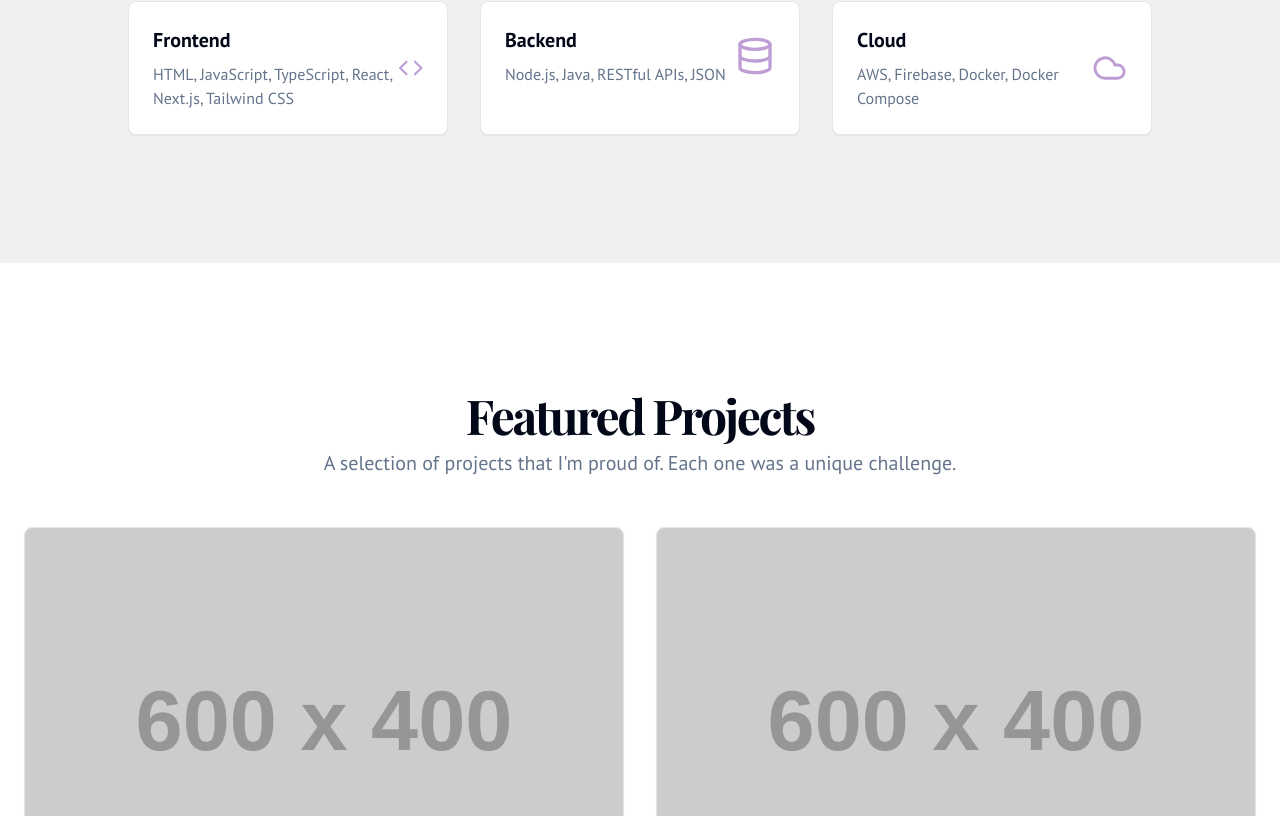
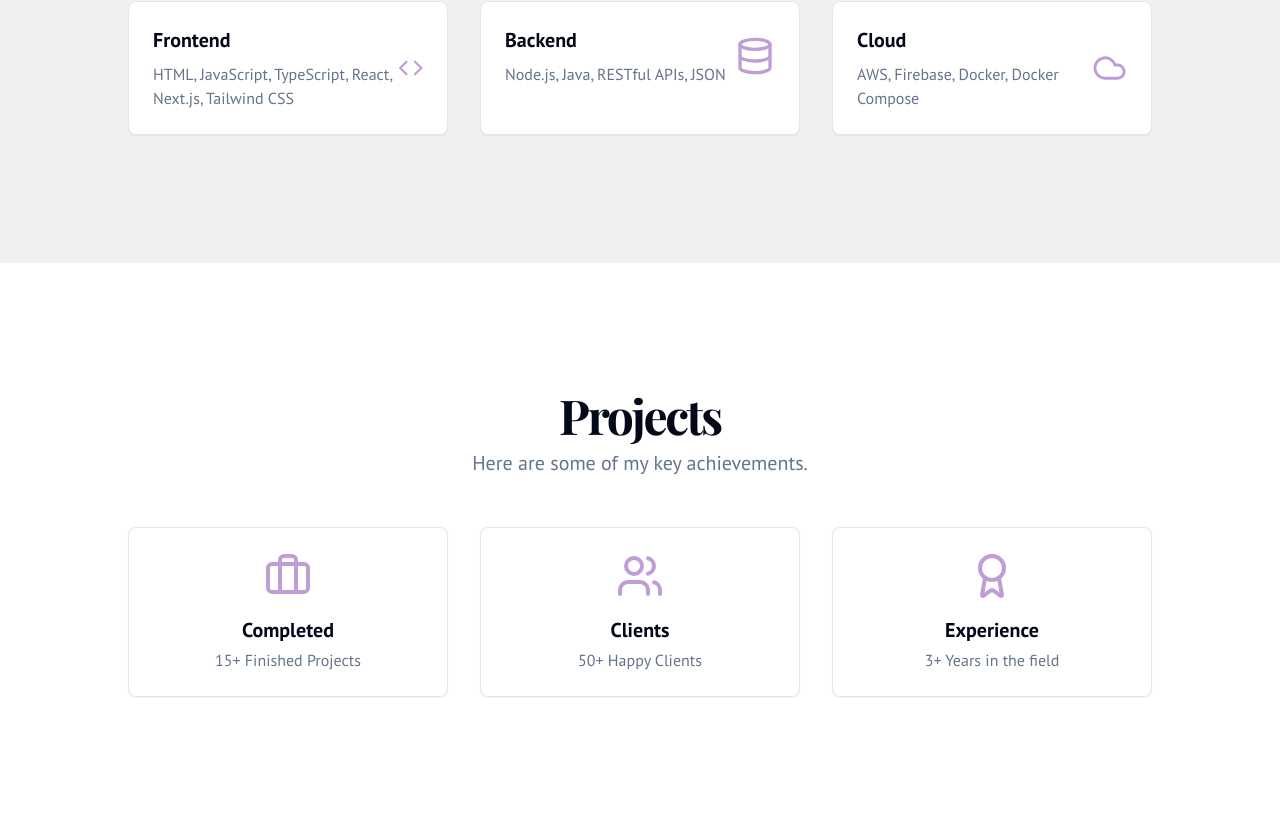
Before and after one commit to zupeirr/myperweb, a Next.js app: page / in a window 1280 px wide. Shown: the part 1984-2800 px from the top of the page. Built offline with nearby package versions, Linux system fonts and the light colour scheme.

Commit message:
add this feature at part of projects like this and remobe the old one

```diff
--- a/src/components/projects-section.tsx
+++ b/src/components/projects-section.tsx
@@ -1,46 +1,21 @@
-import Image from 'next/image';
-import Link from 'next/link';
-import { Card, CardContent, CardHeader, CardTitle, CardDescription } from '@/components/ui/card';
-import { Button } from '@/components/ui/button';
-import { Github, ExternalLink } from 'lucide-react';
-import { Badge } from '@/components/ui/badge';
+import { Card, CardContent } from '@/components/ui/card';
+import { Briefcase, Users, Award } from 'lucide-react';
 
-const projects = [
+const stats = [
   {
-    title: 'Project Alpha',
-    description: 'An innovative e-commerce platform with a focus on user experience and performance.',
-    image: 'https://placehold.co/600x400.png',
-    imageHint: "e-commerce website",
-    tags: ['Next.js', 'TypeScript', 'Stripe', 'Tailwind CSS'],
-    liveUrl: '#',
-    repoUrl: '#',
+    icon: Briefcase,
+    title: 'Completed',
+    value: '15+ Finished Projects',
   },
   {
-    title: 'Project Beta',
-    description: 'A social media dashboard for content creators to track their engagement and growth.',
-    image: 'https://placehold.co/600x400.png',
-    imageHint: "dashboard analytics",
-    tags: ['React', 'Firebase', 'Chart.js', 'Material UI'],
-    liveUrl: '#',
-    repoUrl: '#',
+    icon: Users,
+    title: 'Clients',
+    value: '50+ Happy Clients',
   },
   {
-    title: 'Project Gamma',
-    description: 'A mobile-first recipe discovery app with personalized recommendations.',
-    image: 'https://placehold.co/600x400.png',
-    imageHint: "recipe app",
-    tags: ['React Native', 'GraphQL', 'Node.js', 'PostgreSQL'],
-    liveUrl: '#',
-    repoUrl: '#',
-  },
-   {
-    title: 'Project Delta',
-    description: 'A productivity tool to manage tasks and collaborate with team members in real-time.',
-    image: 'https://placehold.co/600x400.png',
-    imageHint: "task management",
-    tags: ['Vue.js', 'WebSockets', 'MongoDB', 'Express'],
-    liveUrl: '#',
-    repoUrl: '#',
+    icon: Award,
+    title: 'Experience',
+    value: '3+ Years in the field',
   },
 ];
 
@@ -50,46 +25,20 @@ export function ProjectsSection() {
       <div className="container mx-auto px-4 md:px-6">
         <div className="flex flex-col items-center justify-center space-y-4 text-center">
           <div className="space-y-2">
-            <h2 className="font-headline text-3xl font-bold tracking-tighter sm:text-5xl">Featured Projects</h2>
+            <h2 className="font-headline text-3xl font-bold tracking-tighter sm:text-5xl">Projects</h2>
             <p className="max-w-[900px] text-muted-foreground md:text-xl/relaxed lg:text-base/relaxed xl:text-xl/relaxed">
-              A selection of projects that I'm proud of. Each one was a unique challenge.
+              Here are some of my key achievements.
             </p>
           </div>
         </div>
-        <div className="mx-auto mt-12 grid gap-8 sm:grid-cols-1 md:grid-cols-2">
-          {projects.map((project) => (
-            <Card key={project.title} className="overflow-hidden transition-all duration-300 hover:shadow-xl hover:-translate-y-1">
-              <CardHeader className="p-0">
-                <Image
-                  src={project.image}
-                  alt={`Screenshot of ${project.title}`}
-                  data-ai-hint={project.imageHint}
-                  width={600}
-                  height={400}
-                  className="w-full object-cover aspect-[3/2]"
-                />
-              </CardHeader>
-              <CardContent className="p-6">
-                <CardTitle className="font-headline text-2xl">{project.title}</CardTitle>
-                <CardDescription className="mt-2">{project.description}</CardDescription>
-                <div className="mt-4 flex flex-wrap gap-2">
-                  {project.tags.map((tag) => (
-                    <Badge key={tag} variant="secondary">{tag}</Badge>
-                  ))}
-                </div>
-                <div className="mt-6 flex justify-end gap-4">
-                  <Button asChild variant="outline">
-                    <Link href={project.repoUrl} target="_blank" rel="noopener noreferrer">
-                      <Github className="mr-2 h-4 w-4" />
-                      GitHub
-                    </Link>
-                  </Button>
-                  <Button asChild>
-                    <Link href={project.liveUrl} target="_blank" rel="noopener noreferrer">
-                      <ExternalLink className="mr-2 h-4 w-4" />
-                      Live Demo
-                    </Link>
-                  </Button>
+        <div className="mx-auto mt-12 grid max-w-5xl gap-8 sm:grid-cols-2 lg:grid-cols-3">
+          {stats.map((stat) => (
+            <Card key={stat.title} className="flex flex-col items-center justify-center p-6 text-center transition-all duration-300 hover:shadow-xl hover:-translate-y-1">
+              <CardContent className="flex flex-col items-center gap-4 p-0">
+                <stat.icon className="h-12 w-12 text-primary" />
+                <div className="space-y-1">
+                  <h3 className="text-xl font-bold">{stat.title}</h3>
+                  <p className="text-muted-foreground">{stat.value}</p>
                 </div>
               </CardContent>
             </Card>
```
